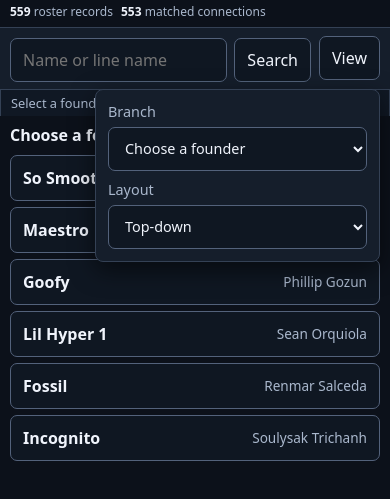
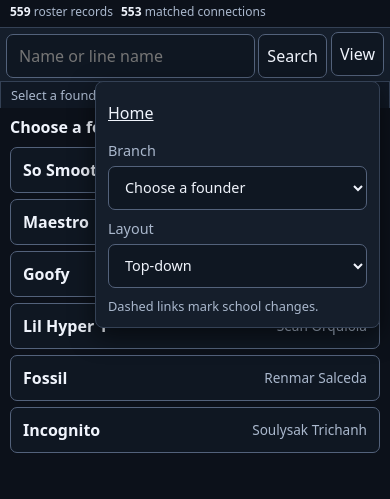
Before and after one commit to Techychris/kpib-lineage, a plain HTML site: page tree.html in a window 390 px wide. Both pictures are taken after a click on the button "View". Shown: the part 35-534 px from the top of the page. Drawn offline with Linux system fonts and the light colour scheme.

Commit message:
Give the diagram nearly the full mobile viewport

```diff
--- a/tree.html
+++ b/tree.html
@@ -101,6 +101,21 @@ main>section{display:flex;flex-direction:column;flex:1;min-height:0}
   #viewControls label{min-width:0}
   #matches{top:62px;z-index:3}
 }
+
+.mobile-home,.menu-key{display:none}
+@media(max-width:700px){
+  .diagram-open header,.diagram-open #caption,.diagram-open .diagram-key{display:none!important}
+  .tools{padding:3px 6px;gap:4px}
+  .tools .search{gap:3px}
+  #viewToggle,.tools .search button{padding-inline:8px}
+  #viewControls{max-height:calc(100dvh - 58px);overflow:auto;overscroll-behavior:contain}
+  #viewControls .context{padding:7px 0;border:0;border-top:1px solid var(--line)}
+  #viewControls .context strong,#viewControls .context .meta{width:100%}
+  .mobile-home,.menu-key{display:block}
+  .mobile-home{color:var(--ink);min-height:38px;display:flex;align-items:center}
+  .menu-key{font-size:.8rem;color:var(--muted)}
+  #matches{top:52px}
+}
 </style></head>
 <body><main>
 <header><div><a class="brand" href="./">Kappa Pi Beta</a><h1>Lineage Tree</h1></div><p class="stats"><span><b>559</b> roster records</span><span><b>553</b> matched connections</span></p></header>
@@ -109,18 +124,21 @@ main>section{display:flex;flex-direction:column;flex:1;min-height:0}
 <form class="search" id="find"><label>Member name<input id="query" type="search" placeholder="Name or line name" autocomplete="off"></label><button>Search</button></form>
 <button type="button" id="viewToggle" aria-expanded="false" aria-controls="viewControls" hidden>View</button>
 <div id="viewControls">
+<a class="mobile-home" href="./">Home</a>
 <label>Branch<select id="branch"></select></label>
 <label>Layout<select id="orientation"><option value="horizontal">Horizontal</option><option value="vertical" selected>Top-down</option></select></label>
 <div class="zoom-controls" role="group" aria-label="Diagram zoom"><button type="button" id="zoomOut" aria-label="Zoom out">−</button><output id="zoom" aria-live="off">100%</output><button type="button" id="zoomIn" aria-label="Zoom in">+</button><button type="button" id="fit">Fit diagram</button></div>
 <button type="button" id="overview" hidden>Full organization</button>
 
-</div>
-</div>
-<div id="matches" aria-live="polite"></div>
 <div id="member" class="context" hidden>
 <strong id="memberName"></strong><span id="memberMeta" class="meta"></span>
 <button type="button" id="parent" hidden></button><button type="button" id="mode">Full branch</button>
 </div>
+<div class="menu-key">Dashed links mark school changes.</div>
+</div>
+</div>
+<div id="matches" aria-live="polite"></div>
+<div id="desktopMember"></div>
 <p id="caption" aria-live="polite"></p>
 <div id="founderList" hidden><h2>Choose a founder</h2></div>
 <div id="canvas" tabindex="0" aria-label="Pan and zoom lineage diagram"><svg aria-label="Lineage connections"></svg></div>
@@ -148,9 +166,14 @@ const OVERVIEW=-1, UNRESOLVED=-2, FOUNDERS=-3;
 const phone=matchMedia('(max-width:700px)');
 const founderList=pick('founderList');
 const viewToggle=pick('viewToggle');
+const memberPanel=pick('member');
+const viewControls=pick('viewControls');
+const desktopMember=pick('desktopMember');
 const closeView=()=>viewToggle.setAttribute('aria-expanded','false');
 function syncView(){
   viewToggle.hidden=!phone.matches;
+  if(phone.matches) viewControls.insertBefore(memberPanel,viewControls.querySelector('.menu-key'));
+  else desktopMember.append(memberPanel);
   closeView();
 }
 syncView();
@@ -287,6 +310,7 @@ function fit(){
 }
 function describe(){
   const choosing=branch===FOUNDERS;
+  document.body.classList.toggle('diagram-open',!choosing);
   founderList.hidden=!choosing;
   canvas.hidden=choosing;
   document.querySelector('.diagram-key').hidden=choosing;
```
